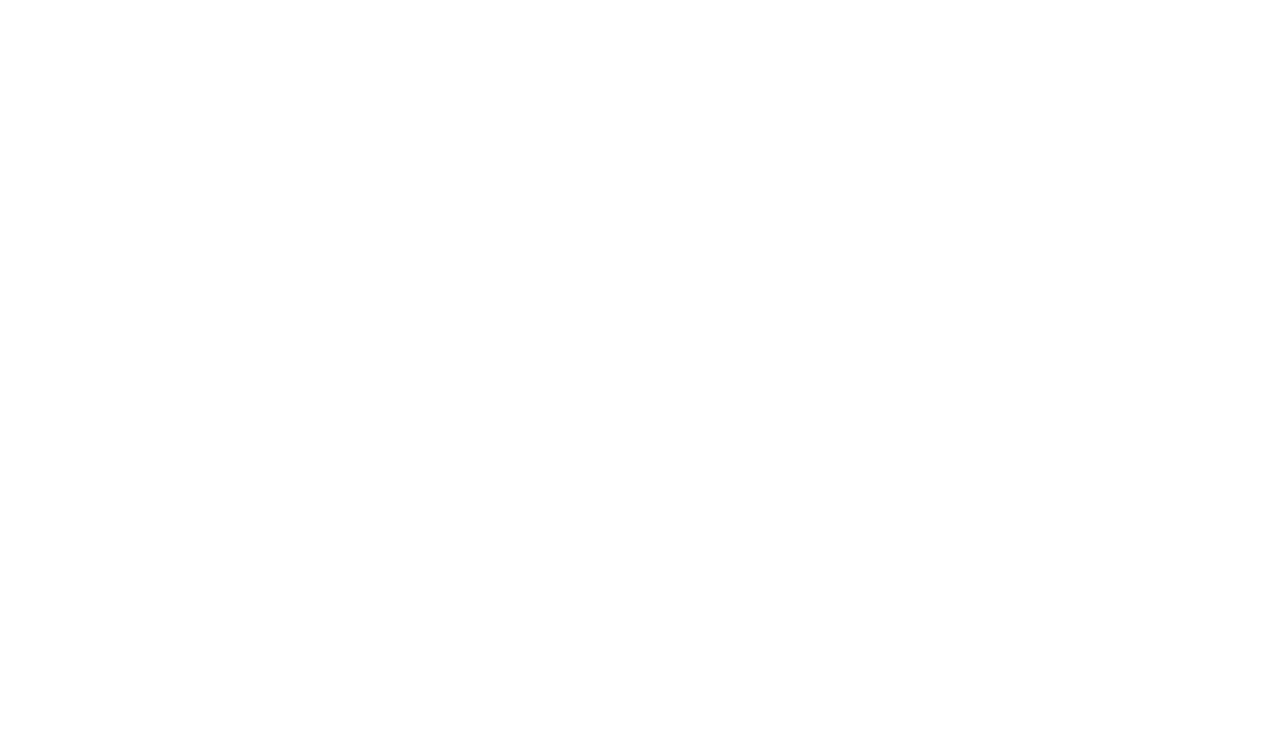
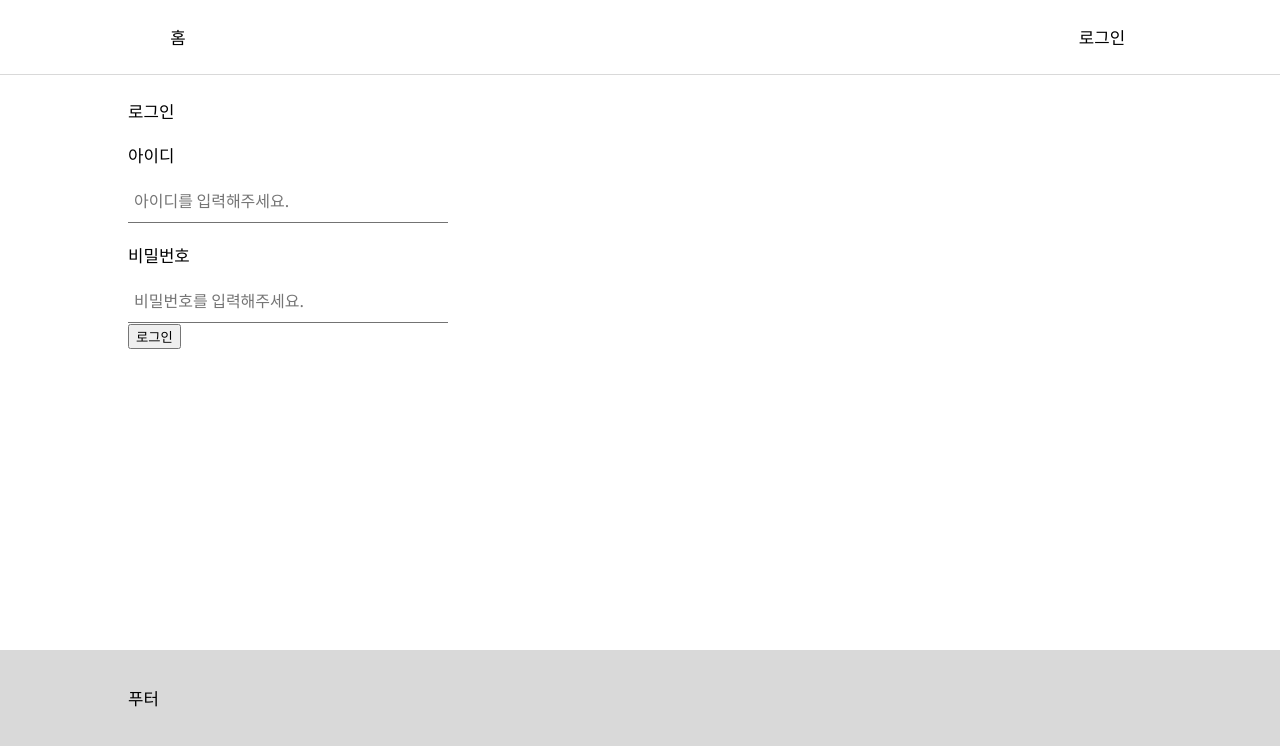
Before and after one commit to hwnim5324/Community-React, a React (Create React App) app: page /signin in a window 1280 px wide. Before the commit this address had no page. Shown: the top 746 px of the page. Built offline with nearby package versions, Linux system fonts and the light colour scheme; what emotion-reset would draw is missing.

Commit message:
feat: 전체 레이아웃 수정. feat: 로그인 페이지 기초 구현.(#6)
* input의 handler를 통한 값 올리기 실패.

```diff
--- a/src/Router.tsx
+++ b/src/Router.tsx
@@ -1,10 +1,12 @@
 import { Route, Routes } from 'react-router-dom';
 import Main from './pages/MainPage/Index';
+import SignInPage from './pages/SignInPage/Index';
 
 function Router() {
 	return (
 		<Routes>
 			<Route path='/' element={<Main />}/>
+			<Route path='/signin' element={<SignInPage />}/>
 		</Routes>
 	);
 }
--- a/src/components/Footer/Footer.styles.ts
+++ b/src/components/Footer/Footer.styles.ts
@@ -3,6 +3,7 @@
 
 export const FooterStyle = css`
     width: 100%;
+    height: 150px;
     padding: 3rem 10% 3rem 10%;
     background: ${COLORS.BLACK_200};    //color에 gray생성 후 사용.
 `;
--- a/src/components/Header/Header.styles.ts
+++ b/src/components/Header/Header.styles.ts
@@ -1,4 +1,5 @@
 import { css } from '@emotion/react';
+import { COLORS } from '../../styles/Colors';
 
 export const HeaderStyle = css`
     position: fixed;
@@ -7,4 +8,5 @@
     right: 0;
 
     height: 75px;
+    background: ${COLORS.WHITE_700};
 `;
--- a/src/components/Layout/Layout.styles.ts
+++ b/src/components/Layout/Layout.styles.ts
@@ -2,7 +2,7 @@
 
 export const MainStyle = css`
     margin-top: 75px;
-    height: 100%;
+    height: calc(100% - 150px);
 
     padding: 2rem 10% 5rem 10%;
 `;
--- a/src/components/NavBar/NavBar.tsx
+++ b/src/components/NavBar/NavBar.tsx
@@ -19,7 +19,7 @@
 		<nav css={NavStyle}>
 			<ul css={NavBarUlStyle}>
 				<Nav link='/' text='홈' />
-				<Nav link='/' text='로그인' />
+				<Nav link='/signin' text='로그인' />
 			</ul>
 		</nav>
 	);
--- /dev/null
+++ b/src/pages/SignInPage/Index.tsx
@@ -0,0 +1,30 @@
+import Layout from '../../components/Layout/Layout';
+import Input from './Input';
+
+const SignInSubmitHandler = ( e: React.FormEvent ) => {
+	e.preventDefault();
+	const target = e.target as typeof e.target & {
+		text: { value: string };
+		password: { value: string };
+	};
+
+	const ID = target.text.value;
+	const PW = target.password.value;
+	//통신 진행.
+	alert(ID+ '아이디와 비밀번호!' +PW);
+};
+
+const SignInPage = (): JSX.Element => {
+	return(
+		<Layout>
+            로그인
+			<form onSubmit={SignInSubmitHandler}>
+				<Input label='아이디' type='text' palceholder='아이디를 입력해주세요.' name='id' />
+				<Input label='비밀번호' type='password' palceholder='비밀번호를 입력해주세요.' name='pw' />
+				<input type='submit' value='로그인' />
+			</form>
+		</Layout>
+	);
+};
+
+export default SignInPage;
--- /dev/null
+++ b/src/pages/SignInPage/Input.tsx
@@ -0,0 +1,42 @@
+import { css } from '@emotion/react';
+import { COLORS } from '../../styles/Colors';
+
+interface Props {
+    label: string,
+    type: string,
+    palceholder: string,
+    name: string
+}
+
+const InputDataHandler = ( e: React.FormEvent<HTMLInputElement> ) => {
+//setState
+};
+
+const Input: React.FC<Props> = ( props: Props ) => {
+	return(
+		<label css={LabelStyle}>
+			{props.label}
+			<input css={InputStyle} type={props.type} placeholder={props.palceholder} name={props.name} onChange={InputDataHandler}/>
+		</label>
+	);
+};
+
+const LabelStyle = css`
+    display: block;
+    margin: 20px 0 0 0;
+`;
+
+const InputStyle = css`
+    display: block;
+    width: 320px;
+    height: 46px;
+
+    font-size: 16px;
+    border: none;
+    border-bottom: 1px solid ${COLORS.BLACK_400};
+    outline: 0;
+    padding-left: 6px;
+    margin-top: 10px;
+`;
+
+export default Input;
--- /dev/null
+++ b/src/pages/SignInPage/Styles.ts
@@ -0,0 +1 @@
+import { css } from '@emotion/react';
--- a/src/styles/GlobalStyles.ts
+++ b/src/styles/GlobalStyles.ts
@@ -3,15 +3,14 @@
 import emotionReset from 'emotion-reset';
 
 const GlobalStyles = css`
+    @import url('https://fonts.googleapis.com/css2?family=Noto+Sans+KR:wght@400&display=swap');
+
     ${emotionReset}
     *, *::after, *::before {
         box-sizing: border-box;
         -moz-osx-font-smoothing: grayscale;
         -webkit-font-smoothing: antialiased;
-        font-smoothing: antialiased;
     }
-
-    @import url('https://fonts.googleapis.com/css2?family=Noto+Sans+KR:wght@400&display=swap');
 
     html{
         font-size: 12px;
@@ -20,17 +19,16 @@
     body {
         margin: 0;
         padding: 0;
-        font-size: 1.6rem;
-        min-height: 100vh;
+        font-size: 1.4rem;
+        min-height: calc(100vh - 75px);
         width: 100%;
         background-color: ${COLORS.WHITE_700};
         color: ${COLORS.BLACK_700};
-        font-size: 1.6rem;
     }
 
     #root {
         font-family: 'Noto Sans KR', sans-serif;
-        height: 100%;
+        height: calc(100vh - 75px);
     }
 
     ul, ol {
```
Also changed, not shown: src/pages/MainPage/Styles.ts (renamed from src/pages/MainPage/style.ts).
